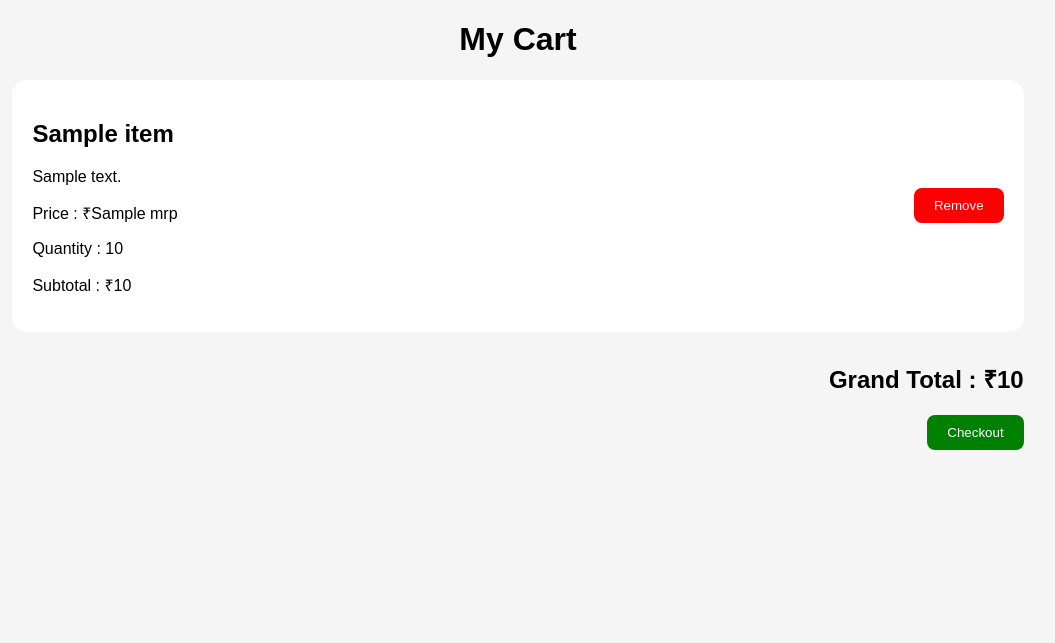
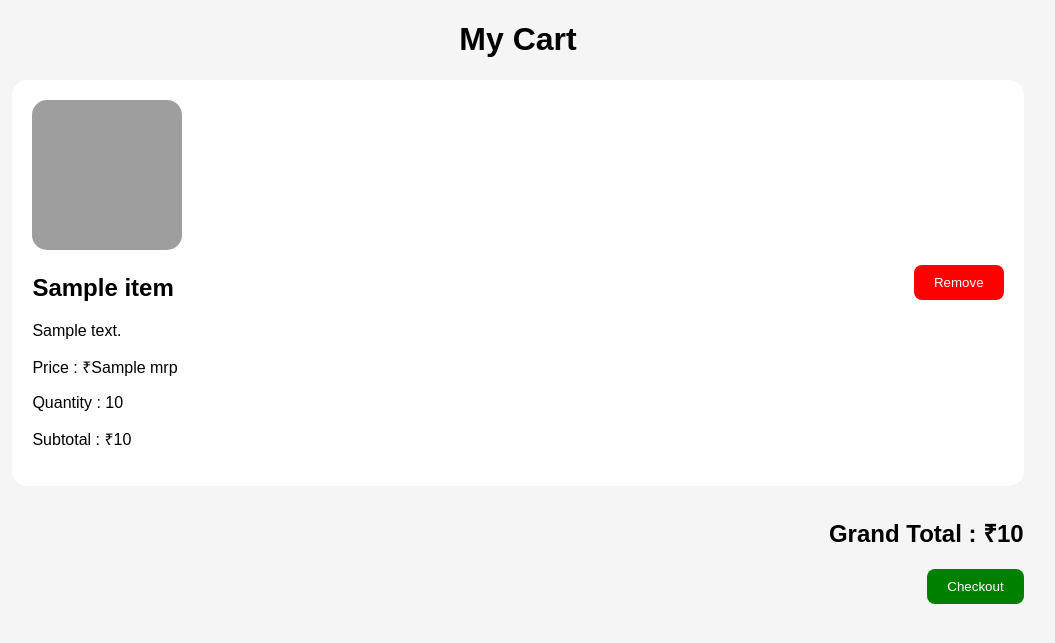
Before and after one commit to Dhineshkumar-2007/E-commerce-, a Flask app: template templates/cartpage.html in a window 1280 px wide. Shown: the top 643 px of the page, without its empty margins (122-1177 px from the left). Run offline with Flask 3, Linux system fonts and the light colour scheme; the template is opened without the code that fills it: most values are stand-ins (such as "Sample title", 1, 10 or a date in 2020); grey boxes are pictures that could not be loaded.

Commit message:
Enhance cart page with item images
Added image display for cart items and improved layout.

```diff
--- a/templates/cartpage.html
+++ b/templates/cartpage.html
@@ -56,6 +56,12 @@ button{
     background:green;
 
 }
+.item img{
+    width:150px;
+    height:150px;
+    object-fit:cover;
+    border-radius:15px;
+}
 
 </style>
 
@@ -78,7 +84,7 @@ My Cart
 <div class="item">
 
 <div>
-
+<img src="https://picsum.photos/seed/{{ item.id }}/300/300" alt="{{ item.name }}">
 <h2>{{ item.name }}</h2>
 
 <p>{{ item.description }}</p>
```
